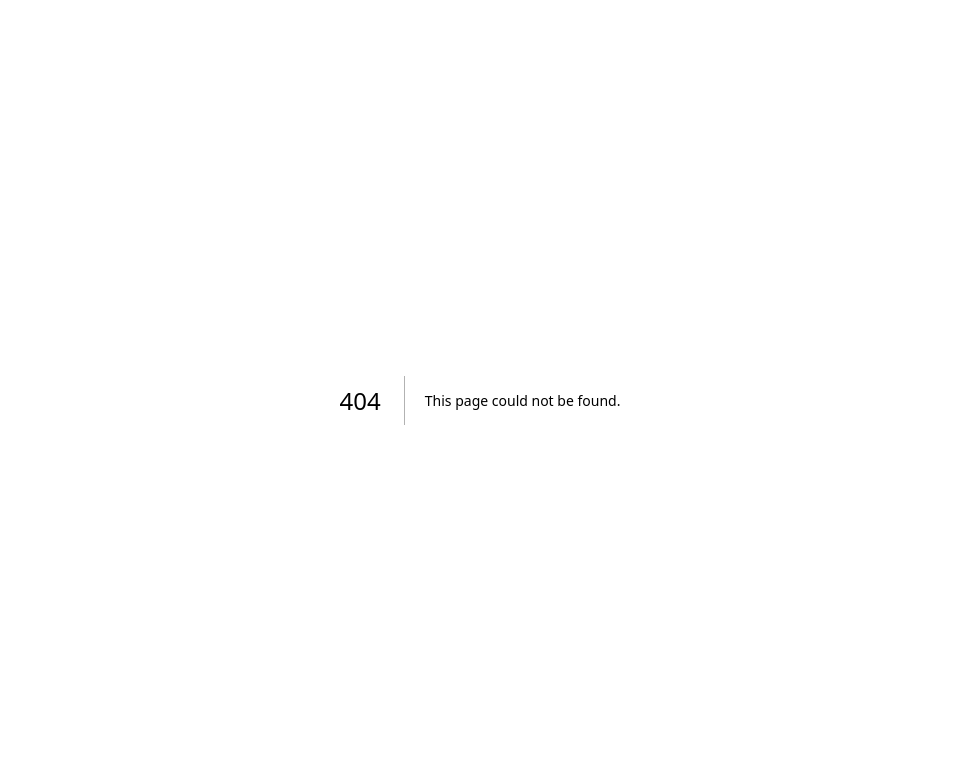
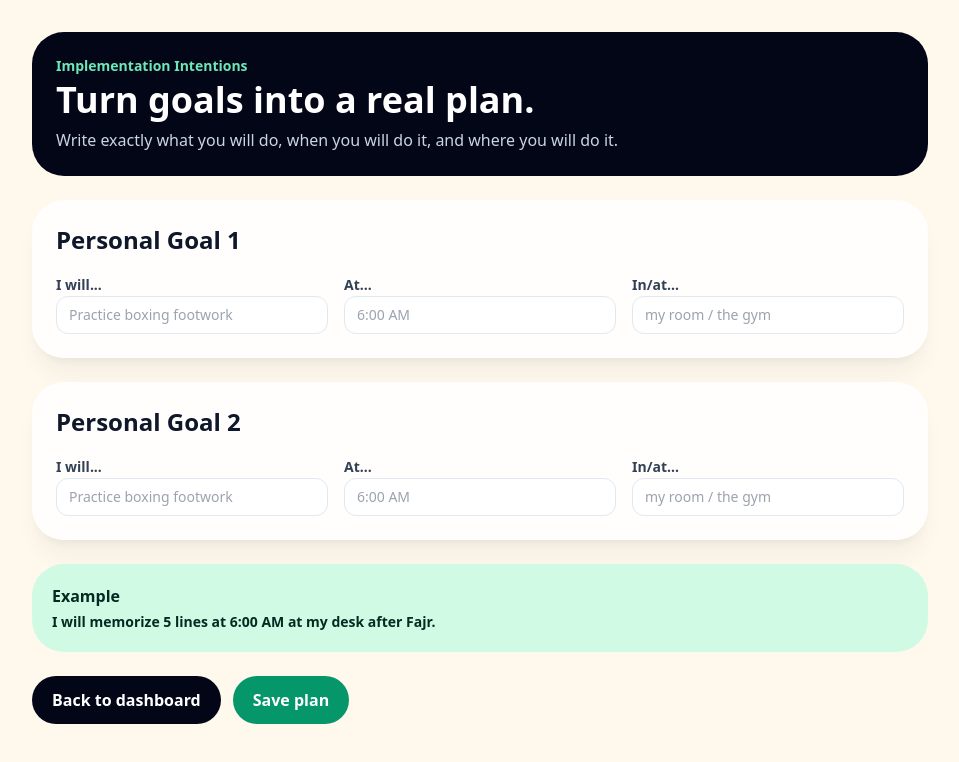
Before and after one commit to hxhhxxs/The-Challenge-, a Next.js app: page /intentions in a window 1280 px wide. Before the commit this address had no page. Shown: the top 762 px of the page, without its empty margins (160-1119 px from the left). Built offline with nearby package versions, Linux system fonts and the light colour scheme.

Commit message:
Add implementation intentions page

```diff
--- /dev/null
+++ b/app/intentions/page.tsx
@@ -0,0 +1,81 @@
+"use client";
+
+import Link from "next/link";
+import { useState } from "react";
+import { cardClass, inputClass, pageBg } from "@/lib/challenge-ui";
+
+type Plan = {
+  task: string;
+  time: string;
+  place: string;
+};
+
+export default function IntentionsPage() {
+  const [goal1, setGoal1] = useState<Plan>({ task: "", time: "", place: "" });
+  const [goal2, setGoal2] = useState<Plan>({ task: "", time: "", place: "" });
+
+  return (
+    <main className={pageBg}>
+      <div className="mx-auto max-w-4xl space-y-6">
+        <section className="rounded-[2rem] bg-slate-950 p-6 text-white">
+          <p className="text-sm font-bold text-emerald-300">Implementation Intentions</p>
+          <h1 className="mt-1 text-4xl font-black">Turn goals into a real plan.</h1>
+          <p className="mt-2 text-slate-300">Write exactly what you will do, when you will do it, and where you will do it.</p>
+        </section>
+
+        <section className={cardClass}>
+          <h2 className="text-2xl font-black">Personal Goal 1</h2>
+          <PlanForm value={goal1} onChange={setGoal1} />
+          <PlanPreview value={goal1} />
+        </section>
+
+        <section className={cardClass}>
+          <h2 className="text-2xl font-black">Personal Goal 2</h2>
+          <PlanForm value={goal2} onChange={setGoal2} />
+          <PlanPreview value={goal2} />
+        </section>
+
+        <section className="rounded-[2rem] bg-emerald-100 p-5 text-emerald-950">
+          <p className="font-black">Example</p>
+          <p className="mt-1 text-sm font-semibold">I will memorize 5 lines at 6:00 AM at my desk after Fajr.</p>
+        </section>
+
+        <div className="flex gap-3">
+          <Link href="/dashboard" className="rounded-full bg-slate-950 px-5 py-3 font-black text-white">Back to dashboard</Link>
+          <button className="rounded-full bg-emerald-600 px-5 py-3 font-black text-white">Save plan</button>
+        </div>
+      </div>
+    </main>
+  );
+}
+
+function PlanForm({ value, onChange }: { value: Plan; onChange: (value: Plan) => void }) {
+  return (
+    <div className="mt-4 grid gap-4 md:grid-cols-3">
+      <label className="block">
+        <span className="text-sm font-bold text-slate-700">I will...</span>
+        <input className={inputClass} placeholder="Practice boxing footwork" value={value.task} onChange={(e) => onChange({ ...value, task: e.target.value })} />
+      </label>
+      <label className="block">
+        <span className="text-sm font-bold text-slate-700">At...</span>
+        <input className={inputClass} placeholder="6:00 AM" value={value.time} onChange={(e) => onChange({ ...value, time: e.target.value })} />
+      </label>
+      <label className="block">
+        <span className="text-sm font-bold text-slate-700">In/at...</span>
+        <input className={inputClass} placeholder="my room / the gym" value={value.place} onChange={(e) => onChange({ ...value, place: e.target.value })} />
+      </label>
+    </div>
+  );
+}
+
+function PlanPreview({ value }: { value: Plan }) {
+  if (!value.task && !value.time && !value.place) return null;
+  return (
+    <div className="mt-4 rounded-2xl bg-slate-50 p-4">
+      <p className="text-xs font-black uppercase tracking-wide text-emerald-700">Your plan</p>
+      <p className="mt-1 font-bold text-slate-950">
+        I will {value.task || "[task]"} {value.time ? `at ${value.time}` : "at [time]"} {value.place ? `in/at ${value.place}` : "in/at [place]"}.
+      </p>
+    </div>
+  );
+}
```
